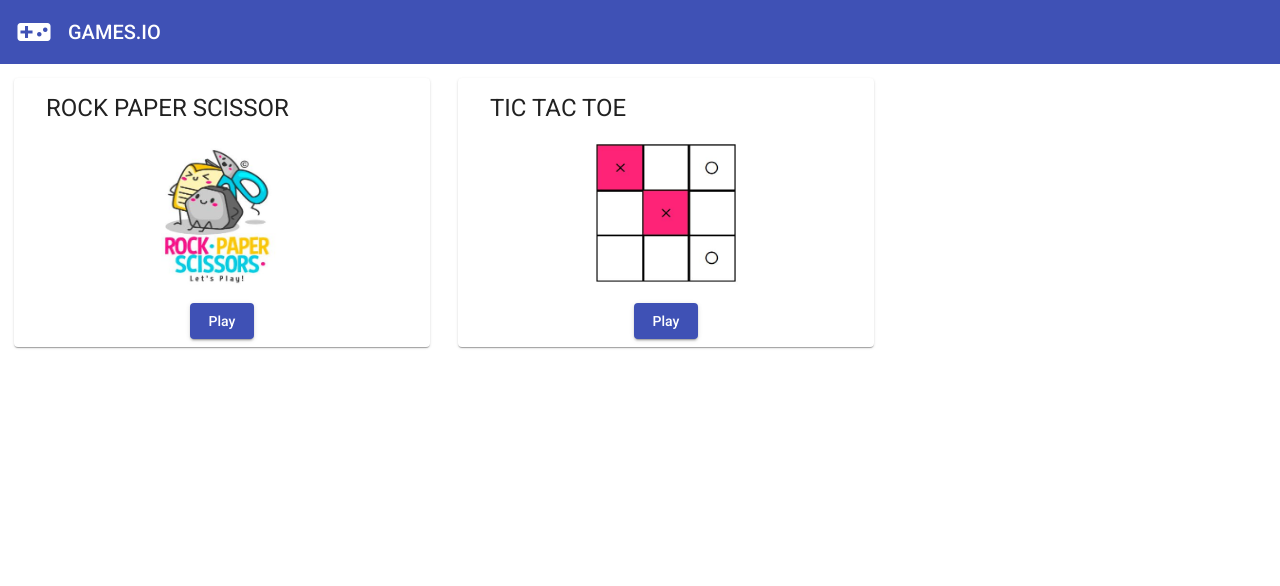
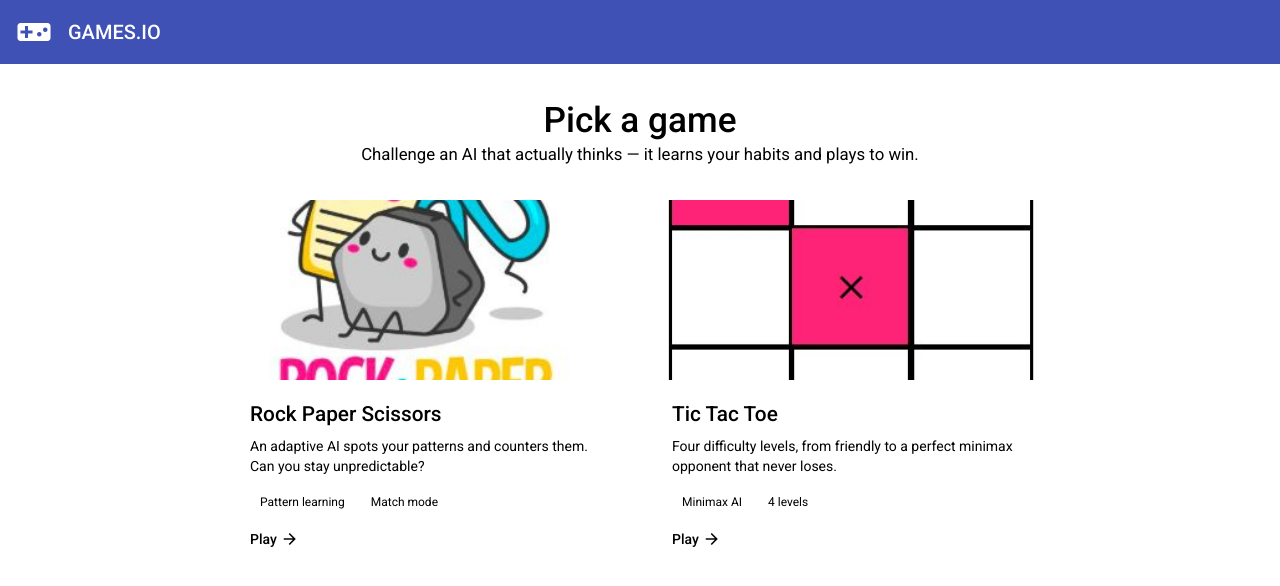
Before and after one commit to meetanubhav/game-app, an Angular app: page / in a window 1280 px wide. Shown: the top 586 px of the page. Built offline with nearby package versions, Linux system fonts and the light colour scheme.

Commit message:
Home: redesigned game picker

```diff
--- a/src/app/home/home.component.css
+++ b/src/app/home/home.component.css
@@ -1,14 +1,31 @@
-.example-card{
-  max-width: 30%;
-  width: 30%;
-  text-align: center;
-  margin: 1em;
+.hero { text-align: center; padding: 40px 16px 8px; }
+.hero h1 { font-size: 2.2rem; font-weight: 500; margin: 0 0 8px; }
+.hero p { color: var(--muted); margin: 0; font-size: 1.05rem; }
+
+.game-grid {
+  display: grid;
+  grid-template-columns: repeat(auto-fit, minmax(260px, 1fr));
+  gap: 24px;
+  max-width: 820px;
+  margin: 28px auto 48px;
+  padding: 0 16px;
 }
-h3{
-  font-weight: 400;
-    font-size: larger;
-    text-align: center;
+.game-card {
+  display: flex; flex-direction: column;
+  background: var(--surface);
+  border-radius: var(--radius);
+  box-shadow: var(--shadow);
+  overflow: hidden;
+  text-decoration: none; color: inherit;
+  transition: transform .15s, box-shadow .15s;
 }
-.flex-box{
-  display: flex;
-}
+.game-card:hover { transform: translateY(-4px); box-shadow: 0 12px 32px rgba(20, 23, 60, .12); }
+.game-card img { width: 100%; height: 180px; object-fit: cover; display: block; background: var(--primary-soft); }
+.card-body { padding: 18px 20px 20px; display: flex; flex-direction: column; flex: 1; }
+.card-body h2 { font-size: 1.3rem; font-weight: 500; margin: 0 0 6px; }
+.card-body p { color: var(--muted); margin: 0 0 12px; line-height: 1.45; flex: 1; }
+.tags { display: flex; gap: 6px; flex-wrap: wrap; margin-bottom: 14px; }
+.tags span { font-size: 12px; background: var(--primary-soft); color: var(--primary); padding: 3px 10px; border-radius: 999px; }
+.play { display: inline-flex; align-items: center; gap: 4px; color: var(--primary); font-weight: 500; }
+.play .material-icons { font-size: 18px; transition: transform .15s; }
+.game-card:hover .play .material-icons { transform: translateX(4px); }
--- a/src/app/home/home.component.html
+++ b/src/app/home/home.component.html
@@ -1,30 +1,26 @@
-<div class="flex-box">
-  <mat-card class="example-card">
-    <mat-card-header>
-      <mat-card-title>
-        <h3>
-          ROCK PAPER SCISSOR
-        </h3>
-      </mat-card-title>
-    </mat-card-header>
-    <img mat-card-lg-image src="../../assets/Image/rps_game.JPG" alt="Rock Paper Scissor Image">
-    <mat-card-actions>
-      <button mat-raised-button color="primary" [routerLink]="['/rock-paper-scissor']">Play</button>
-    </mat-card-actions>
-  </mat-card>
+<section class="hero">
+  <h1>Pick a game</h1>
+  <p>Challenge an AI that actually thinks — it learns your habits and plays to win.</p>
+</section>
 
-  <!-- second game -->
-  <mat-card class="example-card">
-    <mat-card-header>
-      <mat-card-title>
-        <h3>
-          TIC TAC TOE
-        </h3>
-      </mat-card-title>
-    </mat-card-header>
-    <img mat-card-lg-image src="../../assets/Image/ttt_game.JPG" alt="Rock Paper Scissor Image">
-    <mat-card-actions>
-      <button mat-raised-button color="primary" [routerLink]="['/tic-tac-toe']">Play</button>
-    </mat-card-actions>
-  </mat-card>
+<div class="game-grid">
+  <a class="game-card" [routerLink]="['/rock-paper-scissor']">
+    <img src="assets/Image/rps_game.JPG" alt="Rock Paper Scissors">
+    <div class="card-body">
+      <h2>Rock Paper Scissors</h2>
+      <p>An adaptive AI spots your patterns and counters them. Can you stay unpredictable?</p>
+      <div class="tags"><span>Pattern learning</span><span>Match mode</span></div>
+      <span class="play">Play <i class="material-icons">arrow_forward</i></span>
+    </div>
+  </a>
+
+  <a class="game-card" [routerLink]="['/tic-tac-toe']">
+    <img src="assets/Image/ttt_game.JPG" alt="Tic Tac Toe">
+    <div class="card-body">
+      <h2>Tic Tac Toe</h2>
+      <p>Four difficulty levels, from friendly to a perfect minimax opponent that never loses.</p>
+      <div class="tags"><span>Minimax AI</span><span>4 levels</span></div>
+      <span class="play">Play <i class="material-icons">arrow_forward</i></span>
+    </div>
+  </a>
 </div>
```
Also changed, not shown: 1 other file (tests, documents, lock files or other folders).
